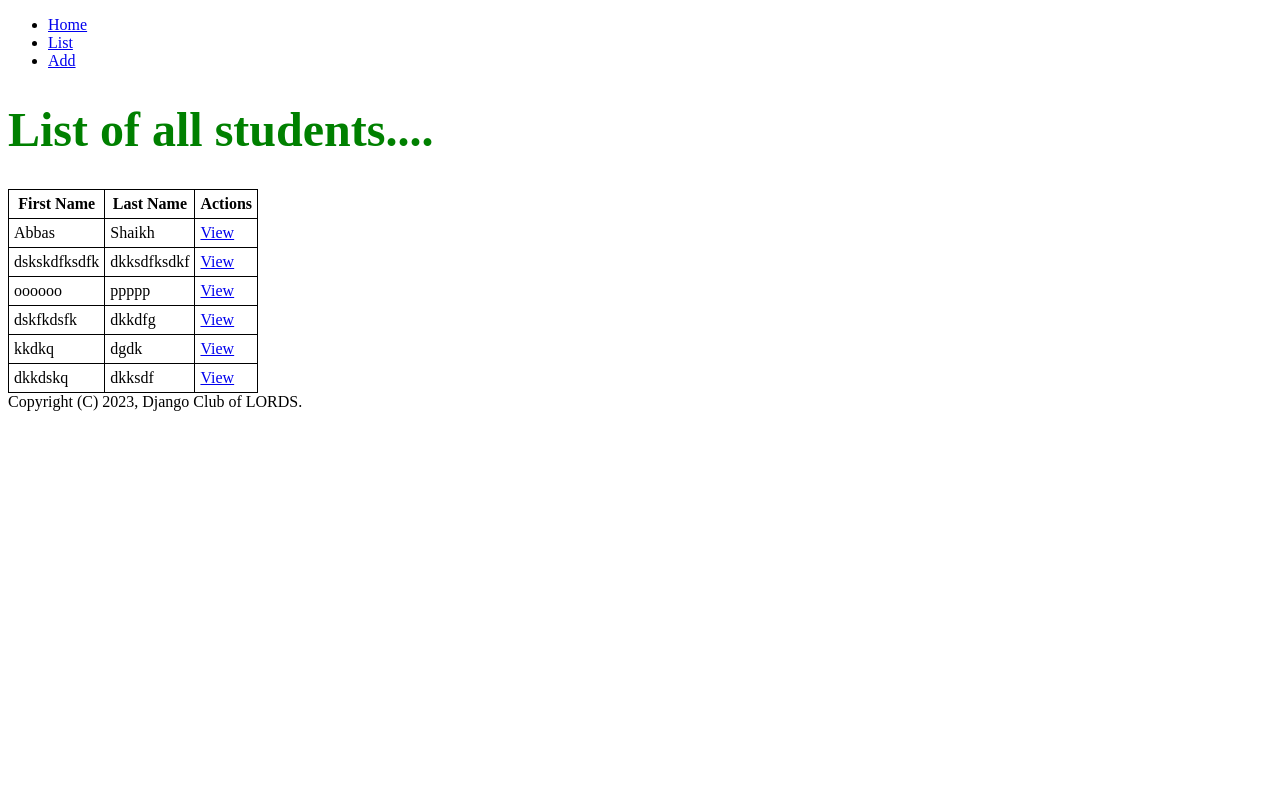
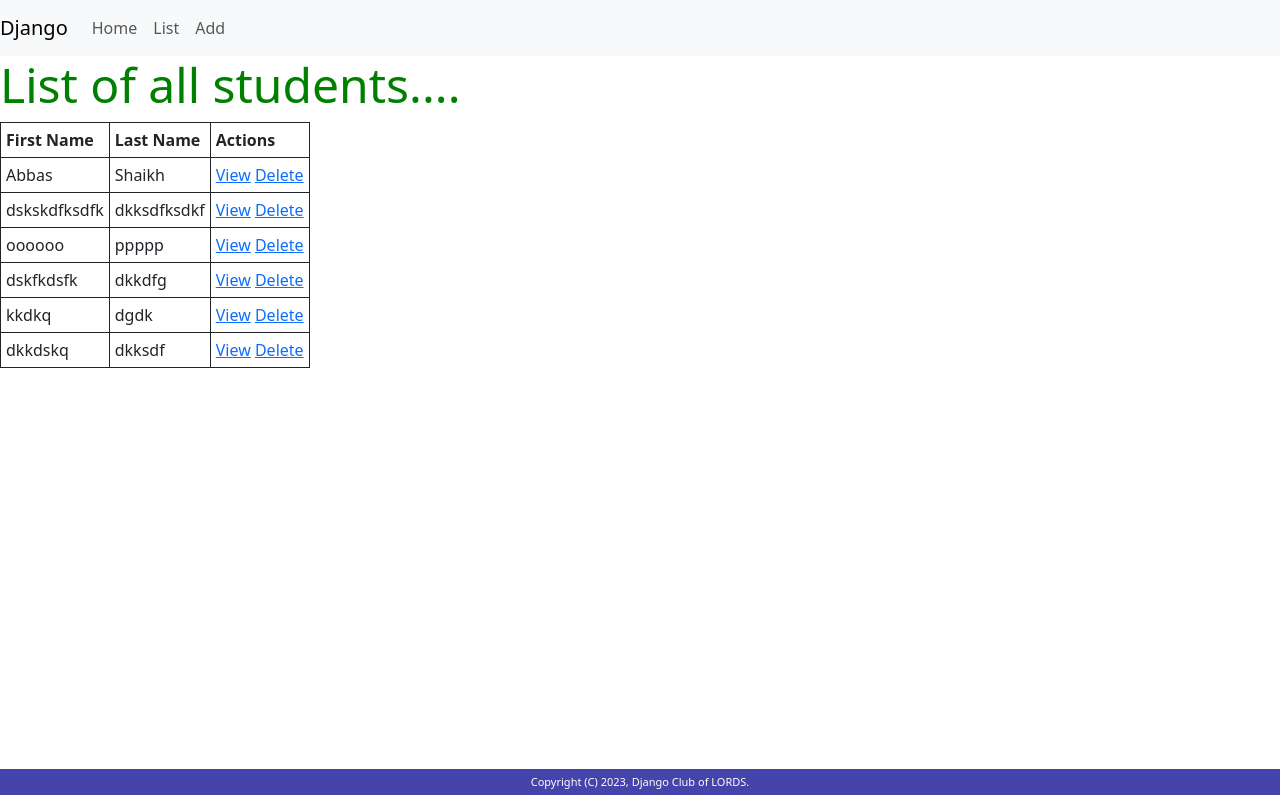
Before and after one commit to mahbubabbas/lords-django-training, a Django app: page /list/ in a window 1280 px wide. Run offline with Django 4.2, Linux system fonts and the light colour scheme; data comes from the database, SQL or seed files in the repository; both versions use the stored data as it was after the commit; some libraries are stand-ins or nearby versions.

Commit message:
delete option

```diff
--- a/myproj/day3_models/static/styles.css
+++ b/myproj/day3_models/static/styles.css
@@ -1,3 +1,8 @@
+body {
+  padding: 0;
+  margin: 0;
+}
+
 h1 {
   color: green;
   font-size: 3rem;
@@ -10,3 +15,14 @@ td {
   border-collapse: collapse;
   padding: 5px;
 }
+
+footer {
+  position: fixed;
+  bottom: 5px;
+  font-size: 11px;
+  background-color: #4444aa;
+  width: 100%;
+  padding: 5px 5px 5px 5px;
+  text-align: center;
+  color: #fff
+}
--- a/myproj/day3_models/templates/common.htm
+++ b/myproj/day3_models/templates/common.htm
@@ -3,15 +3,34 @@
 
 <head>
   {% load static %}
+  {% load bootstrap5 %}
+  {% bootstrap_css %}
+  {% bootstrap_javascript %}
   <link rel="stylesheet" href='{% static "/styles.css" %}'>
 </head>
 
 <body>
-  <ul>
-    <li><a href="/">Home</a></li>
-    <li><a href="/list">List</a></li>
-    <li><a href="/add">Add</a></li>
-  </ul>
+  <nav class="navbar navbar-expand-lg navbar-light bg-light">
+    <a class="navbar-brand" href="#">Django</a>
+    <button class="navbar-toggler" type="button" data-toggle="collapse" data-target="#navbarSupportedContent"
+      aria-controls="navbarSupportedContent" aria-expanded="false" aria-label="Toggle navigation">
+      <span class="navbar-toggler-icon"></span>
+    </button>
+
+    <div class="collapse navbar-collapse" id="navbarSupportedContent">
+      <ul class="navbar-nav mr-auto">
+        <li class="nav-item active">
+          <a class="nav-link" href="/">Home</a>
+        </li>
+        <li class="nav-item">
+          <a class="nav-link" href="/list">List</a>
+        </li>
+        <li class="nav-item">
+          <a class="nav-link" href="/add">Add</a>
+        </li>
+      </ul>
+    </div>
+  </nav>
 
   {% block content %}
   {% endblock %}
--- a/myproj/day3_models/templates/list.htm
+++ b/myproj/day3_models/templates/list.htm
@@ -12,7 +12,10 @@
   <tr>
     <td>{{s.fname}}</td>
     <td>{{s.lname}}</td>
-    <td><a href="/details/{{s.id}}">View</a></td>
+    <td>
+      <a href="/details/{{s.id}}">View</a>
+      <a href="/delete/{{s.id}}">Delete</a>
+    </td>
   </tr>
   {% endfor %}
 </table>
--- a/myproj/day3_models/views.py
+++ b/myproj/day3_models/views.py
@@ -31,9 +31,22 @@ def add(req):
         )
         s.save()
         msg = 'Added successfully, Alhamdulillaah'
-        redirect('/list')
+        return redirect('/list')
       except:
         msg = 'Ah .. some error!'
         pass
 
   return render(req, "add.htm", {'form': stu_form, 'msg': msg})
+
+
+def delete(req, id):
+  msg = None
+  try:
+    student = Student.objects.get(id=id)
+    student.delete()
+    msg = 'Successfully deleted!'
+  except:
+    msg = 'Unable to delete'
+
+  students = Student.objects.all()
+  return render(req, "list.htm", {'students': students, 'msg': msg})
--- a/myproj/myproj/settings.py
+++ b/myproj/myproj/settings.py
@@ -38,7 +38,8 @@ INSTALLED_APPS = [
     'django.contrib.messages',
     'django.contrib.staticfiles',
     # 'day3_common_template',
-    'day3_models'
+    'day3_models',
+    'bootstrap5'
 ]
 
 MIDDLEWARE = [
--- a/myproj/myproj/urls.py
+++ b/myproj/myproj/urls.py
@@ -24,5 +24,6 @@ urlpatterns = [
     path('', views.index),
     path('list/', views.list),
     path('details/<int:id>', views.details),
-    path('add/', views.add)
+    path('add/', views.add),
+    path('delete/<int:id>', views.delete),
 ]
```
Also changed, not shown: myproj/db.sqlite3.
